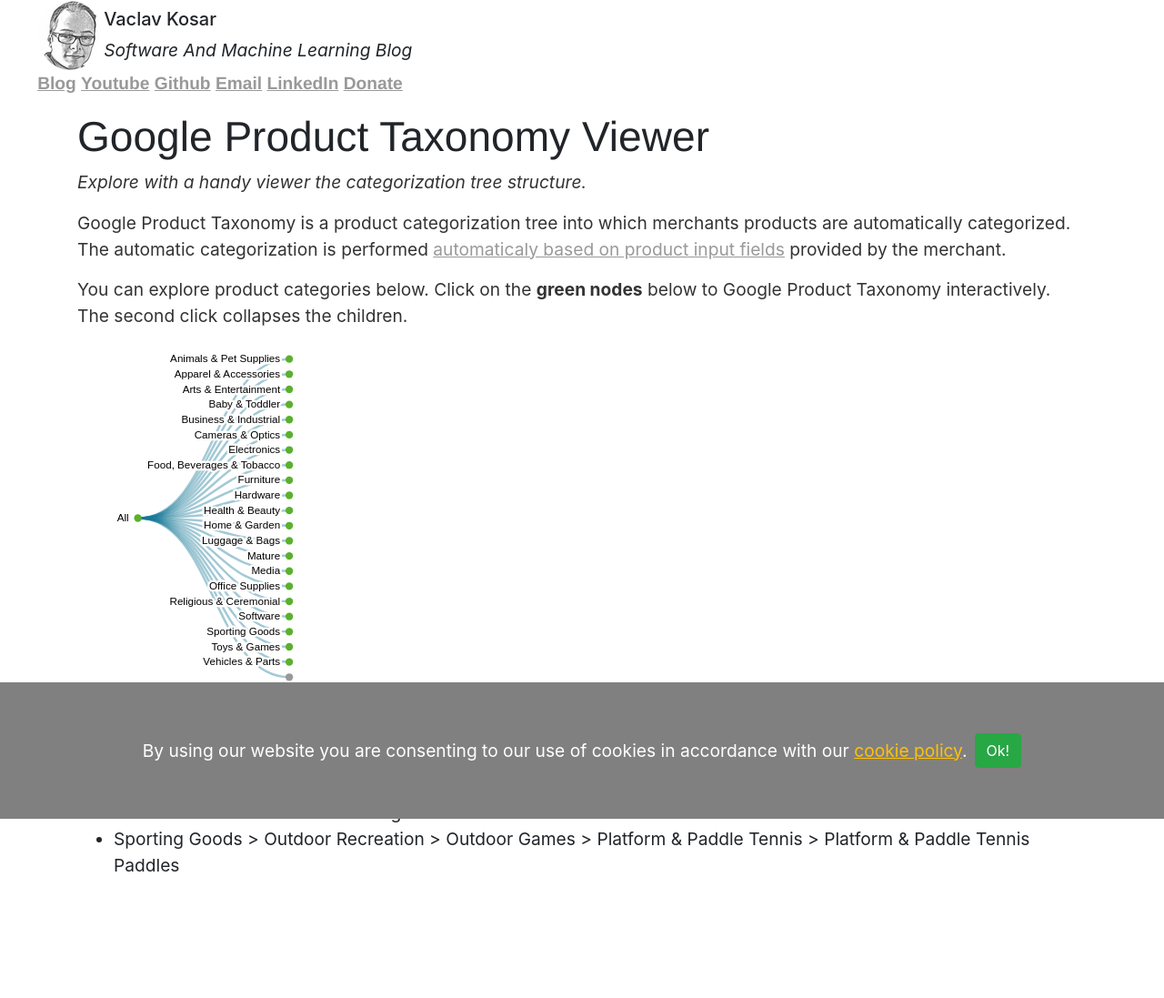
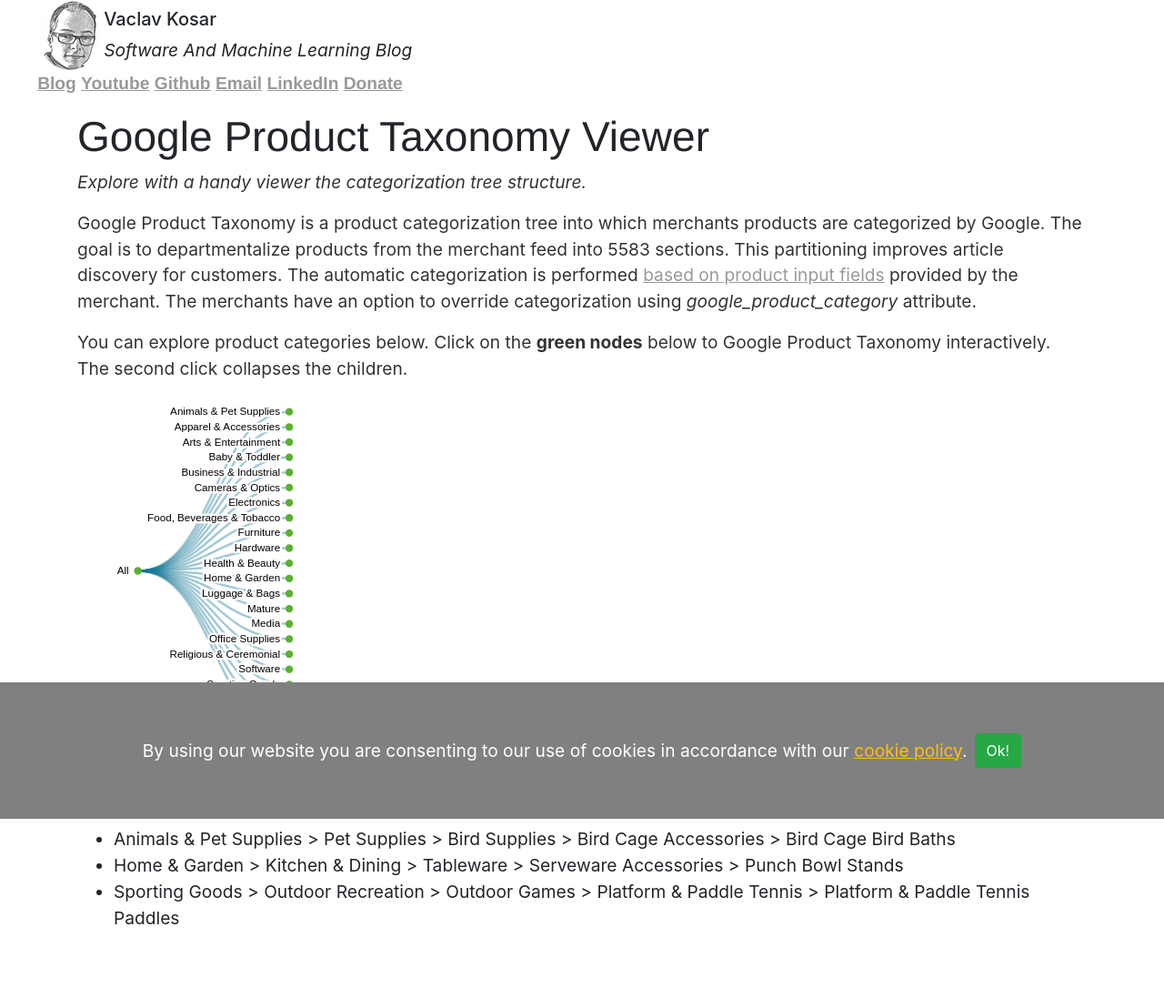
Before and after one commit to vackosar/vackosar.github.io, a Jekyll site: the page built from google-product-taxonomy-viewer.md, in a window 1280 px wide. Shown: the whole page at 91% size. Built offline with Jekyll 4.4.1, drawn with Linux system fonts in a browser that asks for light colours; before the commit the page ends 1039 px from its top, so only the background shows below that.

Commit message:
product taxonomy

```diff
--- a/google-product-taxonomy-viewer.md
+++ b/google-product-taxonomy-viewer.md
@@ -11,8 +11,11 @@
 <i>{{ page.description }}</i>
 
 
-Google Product Taxonomy is a product categorization tree into which merchants products are automatically categorized.
-The automatic categorization is performed [automaticaly based on product input fields](https://support.google.com/merchants/answer/6324436?hl=en) provided by the merchant.
+Google Product Taxonomy is a product categorization tree into which merchants products are categorized by Google.
+The goal is to departmentalize products from the merchant feed into 5583 sections.
+This partitioning improves article discovery for customers.
+The automatic categorization is performed [based on product input fields](https://support.google.com/merchants/answer/6324436?hl=en) provided by the merchant.
+The merchants have an option to override categorization using _google_product_category_ attribute.
 
 You can explore product categories below.
 Click on the __green nodes__ below to Google Product Taxonomy interactively. The second click collapses the children.
--- a/js/google-shopping-taxonomy.js
+++ b/js/google-shopping-taxonomy.js
@@ -2,7 +2,8 @@
   .then(response => response.text())
   .then(data => {
     let treeData = [];
-    data.split('\n').slice(1).map(s => s.split(' > ')).forEach(pathArr => {
+    let all_category_lines = data.split('\n').slice(1);
+    all_category_lines.map(s => s.split(' > ')).forEach(pathArr => {
       let parent = 'All';
       let currentChildren = treeData;
       pathArr.forEach(n => {
```
